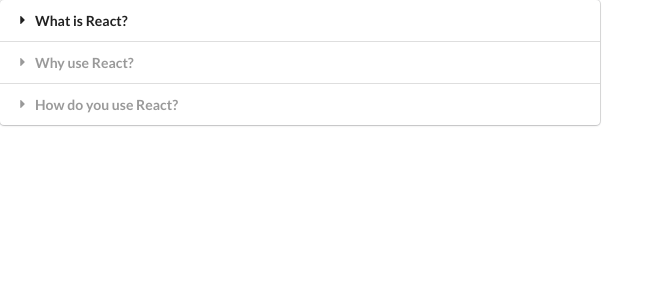
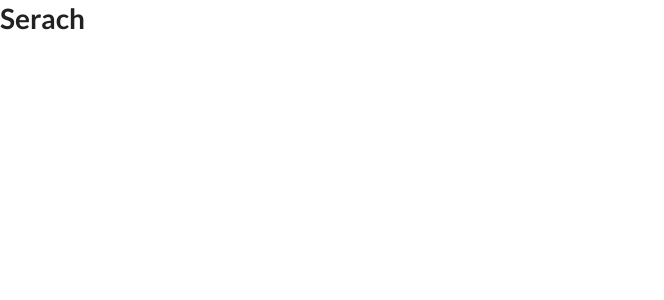
Before and after one commit to DonghyunKK/react-hooks-widgets, a React (Create React App) app: page / in a window 1280 px wide. Shown: the top 300 px of the page, without its empty margins (0-664 px from the left). Built offline with nearby package versions, Linux system fonts and the light colour scheme.

Commit message:
create file for useEffect hook

```diff
--- a/src/App.js
+++ b/src/App.js
@@ -1,5 +1,6 @@
 import React from 'react';
 import Accordion from './components/Accordion';
+import Search from './components/Search';
 
 const items = [
   {
@@ -19,7 +20,7 @@
 export default () => {
   return (
     <div>
-      <Accordion items={items} />
+      <Search />
     </div>
   )
 };
--- /dev/null
+++ b/src/components/Search.js
@@ -0,0 +1,9 @@
+import React from 'react';
+
+const Search = () => {
+  return (
+    <h1>Serach</h1>
+  )
+};
+
+export default Search;
```
Also changed, not shown: 1 other file (tests, documents, lock files or other folders).
